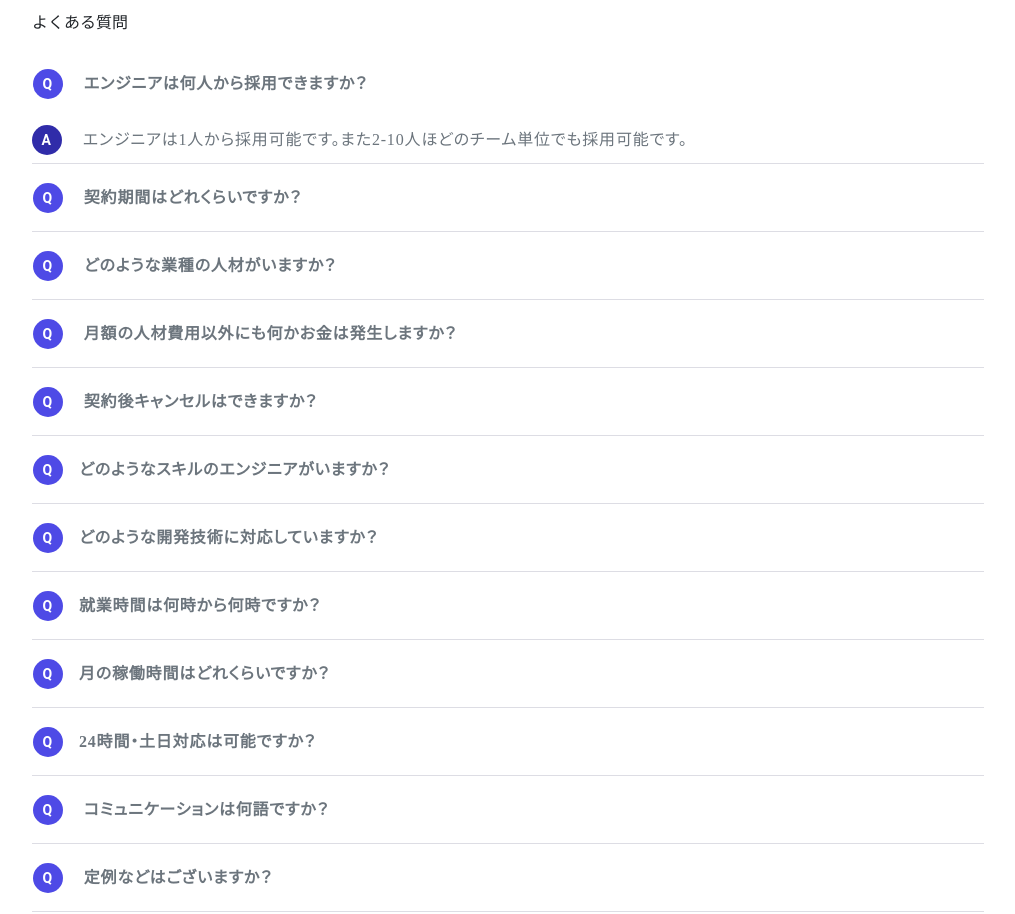
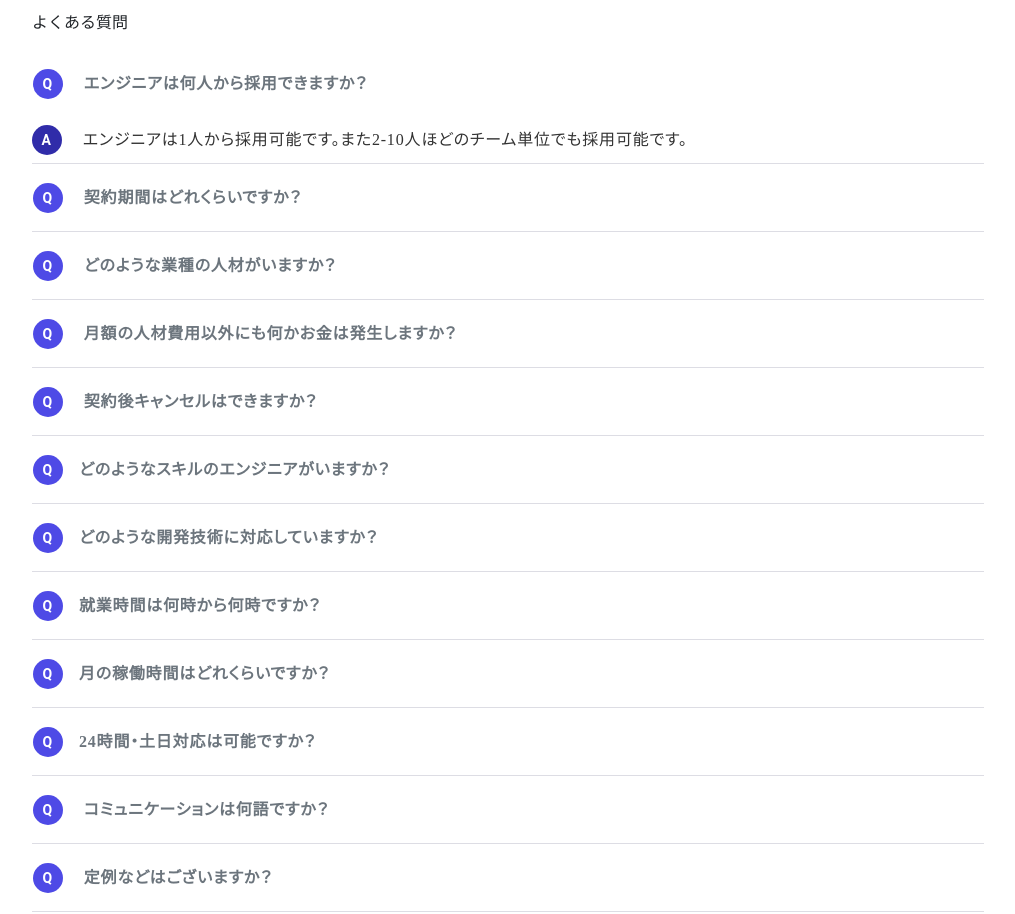
Before and after one commit to kashif-zia/Studio-Development-Hub, a React (Create React App) app: page / in a window 1280 px wide. Shown: the part 1692-2606 px from the top of the page, without its empty margins (53-1068 px from the left). Built offline with nearby package versions, Linux system fonts and the light colour scheme.

Commit message:
small changes

```diff
--- a/src/components/SectionMain/style.scss
+++ b/src/components/SectionMain/style.scss
@@ -344,7 +344,7 @@
                 }
                 .card-body{
                     padding: 0.5rem 0px 0.5rem 0;
-                    color: var(--gray, #333);
+                    color: #333;
                     font-feature-settings: 'palt'on;
                     font-family: Noto Sans JP;
                     font-size: 16px;
```
